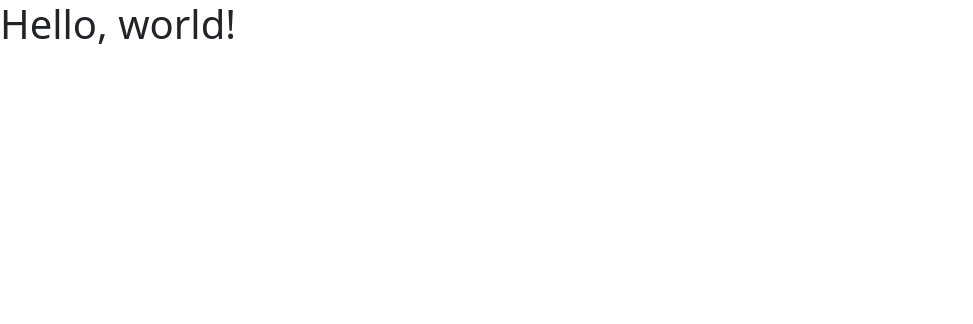
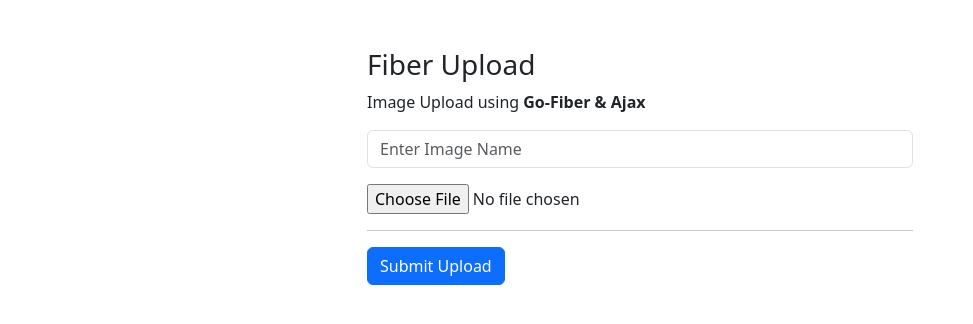
Before and after one commit to ivandj0h/my-fajax, a plain HTML site: page views/index.html in a window 1280 px wide. Shown: the whole page, without its empty margins (0-973 px from the left). Drawn offline with nearby package versions, Linux system fonts and the light colour scheme.

Commit message:
views updated

```diff
--- a/views/index.html
+++ b/views/index.html
@@ -3,10 +3,34 @@
 <head>
     <meta charset="utf-8">
     <meta name="viewport" content="width=device-width, initial-scale=1">
-    <title>Bootstrap demo</title>
-    <link href="https://cdn.jsdelivr.net/npm/bootstrap@5.3.0-alpha1/dist/css/bootstrap.min.css" rel="stylesheet" integrity="sha384-GLhlTQ8iRABdZLl6O3oVMWSktQOp6b7In1Zl3/Jr59b6EGGoI1aFkw7cmDA6j6gD" crossorigin="anonymous">
+    <title>Fiber Upload</title>
+    <link href="https://cdn.jsdelivr.net/npm/bootstrap@5.3.0-alpha1/dist/css/bootstrap.min.css" rel="stylesheet"
+          integrity="sha384-GLhlTQ8iRABdZLl6O3oVMWSktQOp6b7In1Zl3/Jr59b6EGGoI1aFkw7cmDA6j6gD" crossorigin="anonymous">
 </head>
 <body>
-<h1>Hello, world!</h1>
+<div class="container mt-5">
+    <!-- Content here -->
+    <div class="row">
+        <div class="col-md-6 mx-auto">
+            <h3>Fiber Upload</h3>
+            <span>Image Upload using <strong>Go-Fiber & Ajax</strong></span>
+            <div class="mt-3">
+                <form id="form-upload">
+                    <div class="form-group mb-3">
+                        <input type="text" class="form-control" id="name" name="img_name" name="img_name"
+                               placeholder="Enter Image Name">
+                    </div>
+                    <div>
+                        <input type="file" class="form-control-file" id="image" name="image">
+                    </div>
+                    <hr>
+                    <button type="submit" class="btn btn-primary">Submit Upload</button>
+                </form>
+            </div>
+        </div>
+    </div>
+</div>
+
+
 </body>
 </html>
```
Also changed, not shown: 1 other file.
